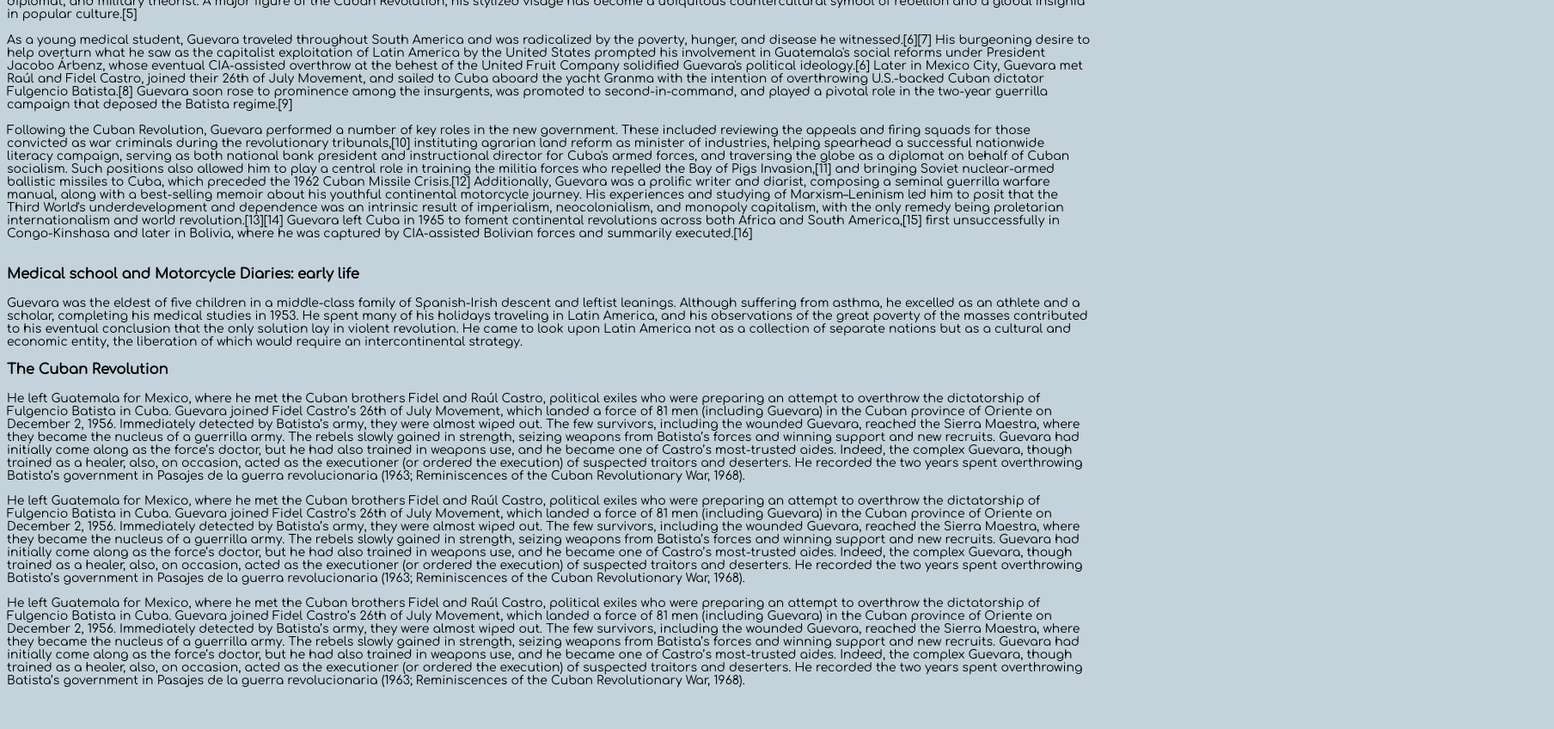
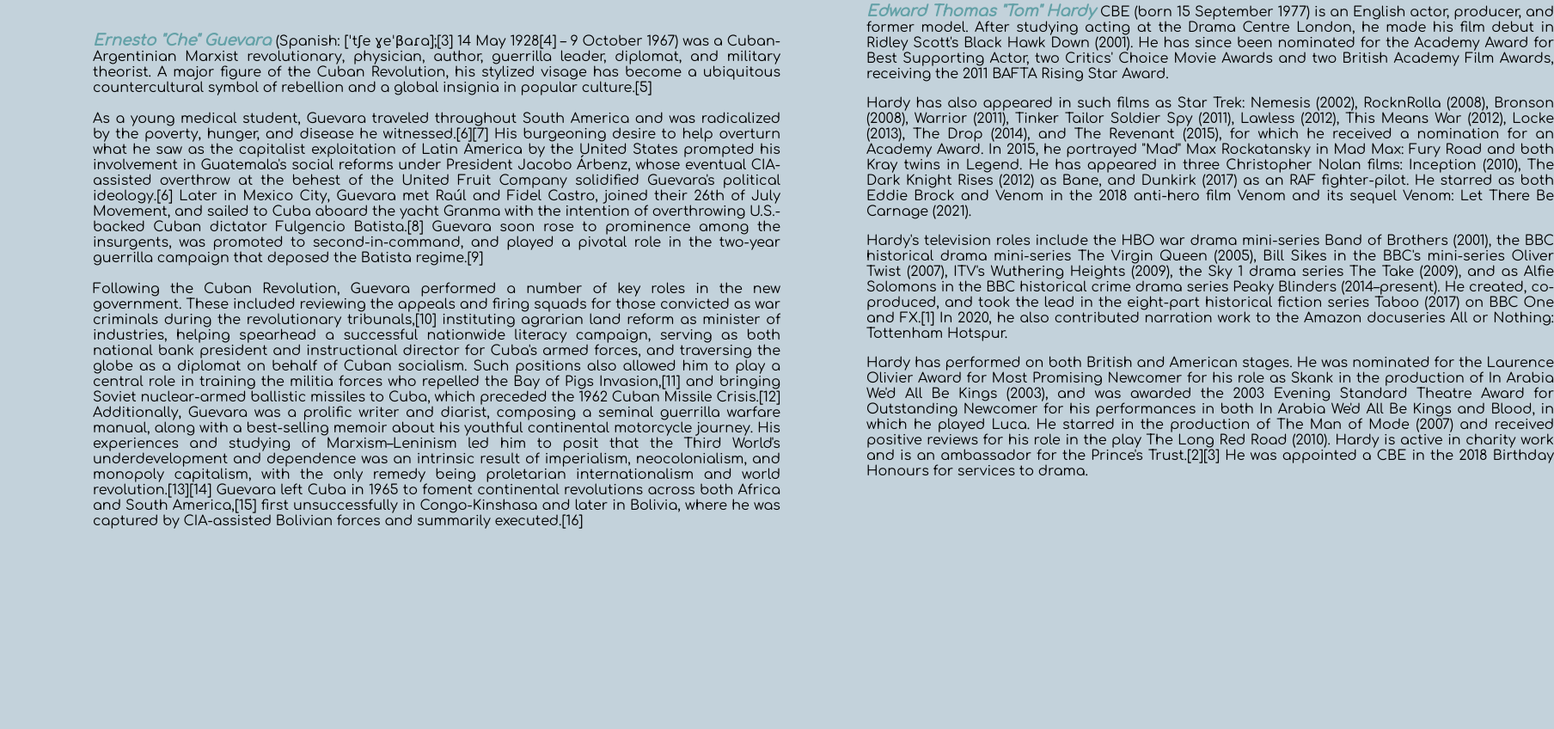
Before and after one commit to krivospitsky92/start-page, a plain HTML site: page index.html in a window 1280 px wide. Shown: the part 684-1532 px from the top of the page at 86% size, 1808 px wide, since content can reach past the window. After the commit the page ends 1317 px from the top, so only its background shows below. Drawn offline with Linux system fonts and the light colour scheme.

Commit message:
new changes

```diff
--- a/index.html
+++ b/index.html
@@ -14,13 +14,13 @@
     />
   </head>
   <body>
-    <header>
+    <section class="che-guevara">
+      <br />
       <h2 class="ernesto">Ernesto CheGuevara</h2>
       <p>
         <img src="./Che.jpg" width="300" alt="Ernesto CheGuevara" />
       </p>
       <br class="border" />
-    </header>
       <ul>
         <li>
           Born Ernesto Guevara 14 May 1928[1] Rosario, Santa Fe Province,
@@ -41,131 +41,61 @@
         <br />
         <b class="p-color"><i>Ernesto "Che" Guevara </i></b> (Spanish: [ˈtʃe
         ɣeˈβaɾa];[3] 14 May 1928[4] – 9 October 1967) was a Cuban-Argentinian
-      Marxist revolutionary, physician, author, guerrilla leader, diplomat, and
-      military theorist. A major figure of the Cuban Revolution, his stylized
-      visage has become a ubiquitous countercultural symbol of rebellion and a
-      global insignia in popular culture.[5]
+        Marxist revolutionary, physician, author, guerrilla leader, diplomat,
+        and military theorist. A major figure of the Cuban Revolution, his
+        stylized visage has become a ubiquitous countercultural symbol of
+        rebellion and a global insignia in popular culture.[5]
       </article>
       <br />
       <article>
-      As a young medical student, Guevara traveled throughout South America and
-      was radicalized by the poverty, hunger, and disease he witnessed.[6][7]
-      His burgeoning desire to help overturn what he saw as the capitalist
-      exploitation of Latin America by the United States prompted his
-      involvement in Guatemala's social reforms under President Jacobo Árbenz,
-      whose eventual CIA-assisted overthrow at the behest of the United Fruit
-      Company solidified Guevara's political ideology.[6] Later in Mexico City,
-      Guevara met Raúl and Fidel Castro, joined their 26th of July Movement, and
-      sailed to Cuba aboard the yacht Granma with the intention of overthrowing
-      U.S.-backed Cuban dictator Fulgencio Batista.[8] Guevara soon rose to
-      prominence among the insurgents, was promoted to second-in-command, and
-      played a pivotal role in the two-year guerrilla campaign that deposed the
-      Batista regime.[9]
+        As a young medical student, Guevara traveled throughout South America
+        and was radicalized by the poverty, hunger, and disease he
+        witnessed.[6][7] His burgeoning desire to help overturn what he saw as
+        the capitalist exploitation of Latin America by the United States
+        prompted his involvement in Guatemala's social reforms under President
+        Jacobo Árbenz, whose eventual CIA-assisted overthrow at the behest of
+        the United Fruit Company solidified Guevara's political ideology.[6]
+        Later in Mexico City, Guevara met Raúl and Fidel Castro, joined their
+        26th of July Movement, and sailed to Cuba aboard the yacht Granma with
+        the intention of overthrowing U.S.-backed Cuban dictator Fulgencio
+        Batista.[8] Guevara soon rose to prominence among the insurgents, was
+        promoted to second-in-command, and played a pivotal role in the two-year
+        guerrilla campaign that deposed the Batista regime.[9]
       </article>
       <br />
       <article>
-      Following the Cuban Revolution, Guevara performed a number of key roles in
-      the new government. These included reviewing the appeals and firing squads
-      for those convicted as war criminals during the revolutionary
-      tribunals,[10] instituting agrarian land reform as minister of industries,
-      helping spearhead a successful nationwide literacy campaign, serving as
-      both national bank president and instructional director for Cuba's armed
-      forces, and traversing the globe as a diplomat on behalf of Cuban
-      socialism. Such positions also allowed him to play a central role in
-      training the militia forces who repelled the Bay of Pigs Invasion,[11] and
-      bringing Soviet nuclear-armed ballistic missiles to Cuba, which preceded
-      the 1962 Cuban Missile Crisis.[12] Additionally, Guevara was a prolific
-      writer and diarist, composing a seminal guerrilla warfare manual, along
-      with a best-selling memoir about his youthful continental motorcycle
-      journey. His experiences and studying of Marxism–Leninism led him to posit
-      that the Third World's underdevelopment and dependence was an intrinsic
-      result of imperialism, neocolonialism, and monopoly capitalism, with the
-      only remedy being proletarian internationalism and world
-      revolution.[13][14] Guevara left Cuba in 1965 to foment continental
-      revolutions across both Africa and South America,[15] first unsuccessfully
-      in Congo-Kinshasa and later in Bolivia, where he was captured by
-      CIA-assisted Bolivian forces and summarily executed.[16]
+        Following the Cuban Revolution, Guevara performed a number of key roles
+        in the new government. These included reviewing the appeals and firing
+        squads for those convicted as war criminals during the revolutionary
+        tribunals,[10] instituting agrarian land reform as minister of
+        industries, helping spearhead a successful nationwide literacy campaign,
+        serving as both national bank president and instructional director for
+        Cuba's armed forces, and traversing the globe as a diplomat on behalf of
+        Cuban socialism. Such positions also allowed him to play a central role
+        in training the militia forces who repelled the Bay of Pigs
+        Invasion,[11] and bringing Soviet nuclear-armed ballistic missiles to
+        Cuba, which preceded the 1962 Cuban Missile Crisis.[12] Additionally,
+        Guevara was a prolific writer and diarist, composing a seminal guerrilla
+        warfare manual, along with a best-selling memoir about his youthful
+        continental motorcycle journey. His experiences and studying of
+        Marxism–Leninism led him to posit that the Third World's
+        underdevelopment and dependence was an intrinsic result of imperialism,
+        neocolonialism, and monopoly capitalism, with the only remedy being
+        proletarian internationalism and world revolution.[13][14] Guevara left
+        Cuba in 1965 to foment continental revolutions across both Africa and
+        South America,[15] first unsuccessfully in Congo-Kinshasa and later in
+        Bolivia, where he was captured by CIA-assisted Bolivian forces and
+        summarily executed.[16]
       </article>
       <br />
-    <article>
-      <h3>Medical school and Motorcycle Diaries: early life</h3>
-      <p>
-        Guevara was the eldest of five children in a middle-class family of
-        Spanish-Irish descent and leftist leanings. Although suffering from
-        asthma, he excelled as an athlete and a scholar, completing his medical
-        studies in 1953. He spent many of his holidays traveling in Latin
-        America, and his observations of the great poverty of the masses
-        contributed to his eventual conclusion that the only solution lay in
-        violent revolution. He came to look upon Latin America not as a
-        collection of separate nations but as a cultural and economic entity,
-        the liberation of which would require an intercontinental strategy.
-      </p>
-    </article>
-    <article>
-      <h3>The Cuban Revolution</h3>
-      <p>
-        He left Guatemala for Mexico, where he met the Cuban brothers Fidel and
-        Raúl Castro, political exiles who were preparing an attempt to overthrow
-        the dictatorship of Fulgencio Batista in Cuba. Guevara joined Fidel
-        Castro’s 26th of July Movement, which landed a force of 81 men
-        (including Guevara) in the Cuban province of Oriente on December 2,
-        1956. Immediately detected by Batista’s army, they were almost wiped
-        out. The few survivors, including the wounded Guevara, reached the
-        Sierra Maestra, where they became the nucleus of a guerrilla army. The
-        rebels slowly gained in strength, seizing weapons from Batista’s forces
-        and winning support and new recruits. Guevara had initially come along
-        as the force’s doctor, but he had also trained in weapons use, and he
-        became one of Castro’s most-trusted aides. Indeed, the complex Guevara,
-        though trained as a healer, also, on occasion, acted as the executioner
-        (or ordered the execution) of suspected traitors and deserters. He
-        recorded the two years spent overthrowing Batista’s government in
-        Pasajes de la guerra revolucionaria (1963; Reminiscences of the Cuban
-        Revolutionary War, 1968).
-      </p>
-      <p>
-        He left Guatemala for Mexico, where he met the Cuban brothers Fidel and
-        Raúl Castro, political exiles who were preparing an attempt to overthrow
-        the dictatorship of Fulgencio Batista in Cuba. Guevara joined Fidel
-        Castro’s 26th of July Movement, which landed a force of 81 men
-        (including Guevara) in the Cuban province of Oriente on December 2,
-        1956. Immediately detected by Batista’s army, they were almost wiped
-        out. The few survivors, including the wounded Guevara, reached the
-        Sierra Maestra, where they became the nucleus of a guerrilla army. The
-        rebels slowly gained in strength, seizing weapons from Batista’s forces
-        and winning support and new recruits. Guevara had initially come along
-        as the force’s doctor, but he had also trained in weapons use, and he
-        became one of Castro’s most-trusted aides. Indeed, the complex Guevara,
-        though trained as a healer, also, on occasion, acted as the executioner
-        (or ordered the execution) of suspected traitors and deserters. He
-        recorded the two years spent overthrowing Batista’s government in
-        Pasajes de la guerra revolucionaria (1963; Reminiscences of the Cuban
-        Revolutionary War, 1968).
-      </p>
-      <p>
-        He left Guatemala for Mexico, where he met the Cuban brothers Fidel and
-        Raúl Castro, political exiles who were preparing an attempt to overthrow
-        the dictatorship of Fulgencio Batista in Cuba. Guevara joined Fidel
-        Castro’s 26th of July Movement, which landed a force of 81 men
-        (including Guevara) in the Cuban province of Oriente on December 2,
-        1956. Immediately detected by Batista’s army, they were almost wiped
-        out. The few survivors, including the wounded Guevara, reached the
-        Sierra Maestra, where they became the nucleus of a guerrilla army. The
-        rebels slowly gained in strength, seizing weapons from Batista’s forces
-        and winning support and new recruits. Guevara had initially come along
-        as the force’s doctor, but he had also trained in weapons use, and he
-        became one of Castro’s most-trusted aides. Indeed, the complex Guevara,
-        though trained as a healer, also, on occasion, acted as the executioner
-        (or ordered the execution) of suspected traitors and deserters. He
-        recorded the two years spent overthrowing Batista’s government in
-        Pasajes de la guerra revolucionaria (1963; Reminiscences of the Cuban
-        Revolutionary War, 1968).
-      </p>
-    </article>
+    </section>
+    <section class="tom-hardy">
       <br />
       <h2 class="tom">Tom Hardy</h2>
-    <br />
+      <p>
         <img src="./Hardy.jpg" width="300" alt="Tom Hardy" />
-    <br />
+      </p>
+      <br class="border" />
       <ul>
         <li>
           Born - Edward Thomas Hardy 15 September 1977 (age 44) Hammersmith,
@@ -189,39 +119,41 @@
         </p>
         <p>
           Hardy has also appeared in such films as Star Trek: Nemesis (2002),
-        RocknRolla (2008), Bronson (2008), Warrior (2011), Tinker Tailor Soldier
-        Spy (2011), Lawless (2012), This Means War (2012), Locke (2013), The
-        Drop (2014), and The Revenant (2015), for which he received a nomination
-        for an Academy Award. In 2015, he portrayed "Mad" Max Rockatansky in Mad
-        Max: Fury Road and both Kray twins in Legend. He has appeared in three
-        Christopher Nolan films: Inception (2010), The Dark Knight Rises (2012)
-        as Bane, and Dunkirk (2017) as an RAF fighter-pilot. He starred as both
-        Eddie Brock and Venom in the 2018 anti-hero film Venom and its sequel
-        Venom: Let There Be Carnage (2021).
+          RocknRolla (2008), Bronson (2008), Warrior (2011), Tinker Tailor
+          Soldier Spy (2011), Lawless (2012), This Means War (2012), Locke
+          (2013), The Drop (2014), and The Revenant (2015), for which he
+          received a nomination for an Academy Award. In 2015, he portrayed
+          "Mad" Max Rockatansky in Mad Max: Fury Road and both Kray twins in
+          Legend. He has appeared in three Christopher Nolan films: Inception
+          (2010), The Dark Knight Rises (2012) as Bane, and Dunkirk (2017) as an
+          RAF fighter-pilot. He starred as both Eddie Brock and Venom in the
+          2018 anti-hero film Venom and its sequel Venom: Let There Be Carnage
+          (2021).
         </p>
         <p>
           Hardy's television roles include the HBO war drama mini-series Band of
           Brothers (2001), the BBC historical drama mini-series The Virgin Queen
           (2005), Bill Sikes in the BBC's mini-series Oliver Twist (2007), ITV's
-        Wuthering Heights (2009), the Sky 1 drama series The Take (2009), and as
-        Alfie Solomons in the BBC historical crime drama series Peaky Blinders
-        (2014–present). He created, co-produced, and took the lead in the
-        eight-part historical fiction series Taboo (2017) on BBC One and FX.[1]
-        In 2020, he also contributed narration work to the Amazon docuseries All
-        or Nothing: Tottenham Hotspur.
+          Wuthering Heights (2009), the Sky 1 drama series The Take (2009), and
+          as Alfie Solomons in the BBC historical crime drama series Peaky
+          Blinders (2014–present). He created, co-produced, and took the lead in
+          the eight-part historical fiction series Taboo (2017) on BBC One and
+          FX.[1] In 2020, he also contributed narration work to the Amazon
+          docuseries All or Nothing: Tottenham Hotspur.
         </p>
         <p>
           Hardy has performed on both British and American stages. He was
-        nominated for the Laurence Olivier Award for Most Promising Newcomer for
-        his role as Skank in the production of In Arabia We'd All Be Kings
+          nominated for the Laurence Olivier Award for Most Promising Newcomer
+          for his role as Skank in the production of In Arabia We'd All Be Kings
           (2003), and was awarded the 2003 Evening Standard Theatre Award for
-        Outstanding Newcomer for his performances in both In Arabia We'd All Be
-        Kings and Blood, in which he played Luca. He starred in the production
-        of The Man of Mode (2007) and received positive reviews for his role in
-        the play The Long Red Road (2010). Hardy is active in charity work and
-        is an ambassador for the Prince's Trust.[2][3] He was appointed a CBE in
-        the 2018 Birthday Honours for services to drama.
+          Outstanding Newcomer for his performances in both In Arabia We'd All
+          Be Kings and Blood, in which he played Luca. He starred in the
+          production of The Man of Mode (2007) and received positive reviews for
+          his role in the play The Long Red Road (2010). Hardy is active in
+          charity work and is an ambassador for the Prince's Trust.[2][3] He was
+          appointed a CBE in the 2018 Birthday Honours for services to drama.
         </p>
       </article>
+    </section>
   </body>
 </html>
--- a/style.css
+++ b/style.css
@@ -1,7 +1,7 @@
 body {
   background-color: rgb(195, 210, 219);
   font-family: "Comfortaa", cursive;
-  font-size: 14px;
+  font-size: 16px;
 }
 
 .ernesto {
@@ -14,6 +14,20 @@ body {
 }
 
 .p-color {
-  color: rgba(8, 158, 163, 0.507);
+  color: rgba(5, 112, 116, 0.507);
   font-size: 18px;
 }
+.che-guevara {
+  width: 800px;
+  position: absolute;
+  margin-left: 100px;
+  margin: top 50px;
+  text-align: justify;
+}
+.tom-hardy {
+  width: 800px;
+  position: relative;
+  margin-left: 1000px;
+  margin: top 50px;
+  text-align: justify;
+}
```
Lines whose indentation alone changed are shown as unchanged.
